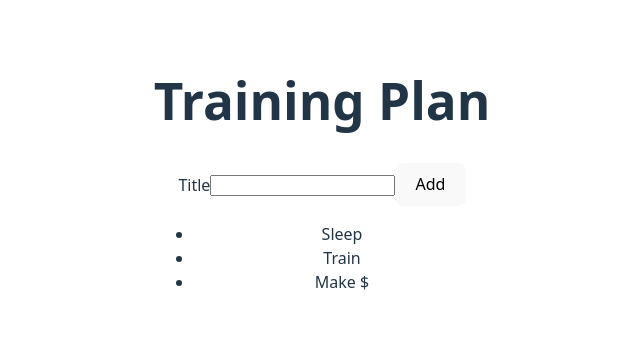
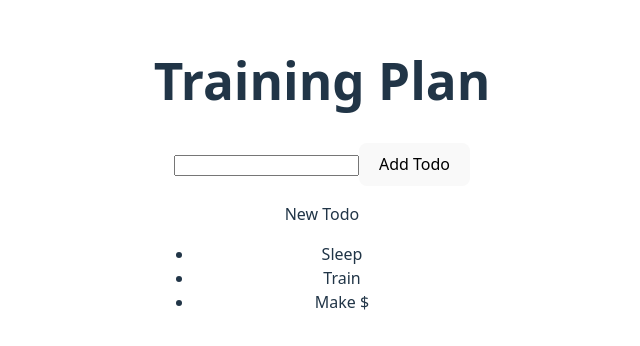
Before and after one commit to Alarlar/react-training, a React (Vite) app: page / in a window 1280 px wide. Shown: the part 226-572 px from the top of the page, without its empty margins (318-958 px from the left). Built offline with nearby package versions, Linux system fonts and the light colour scheme.

Commit message:
Add form submission and state management for todo app

```diff
--- a/src/AddTodoForm.jsx
+++ b/src/AddTodoForm.jsx
@@ -1,12 +1,19 @@
 import React from 'react';
 
-function AddTodoForm() { // Это новый компнонент
+function AddTodoForm(props) { // Это новый компнонент
+    function handleAddTodo(event) {
+        event.preventDefault();
+        console.log("Form elements:", event.target.elements);
+        const todoTitle = event.target.elements.title?.value || "";
+        console.log("todoTitle", todoTitle);
+        props.onAddTodo(todoTitle);
+        event.target.reset();
+    }
     return (
         <div>
-            <form>
-                <label htmlFor='todoTitle'>Title</label>
-                <input type='text' id='todoTitle'></input>
-                <button type='submit'>Add</button>
+            <form onSubmit={handleAddTodo}>
+                <input name='title' type='text' id='todoTitle'></input>
+                <button type='submit'>Add Todo</button>
             </form>
         </div>
     );
--- a/src/App.jsx
+++ b/src/App.jsx
@@ -1,13 +1,16 @@
 import React from 'react';
+import { useState } from 'react';
 import './App.css';
 import ToplanList from './toplanList';
 import AddTodoForm from './AddTodoForm';
 
 function App() {
+  const [newTodo, setNewTodo] = useState('New Todo')
  return (
     <div>
       <h1>Training Plan</h1>
-      <AddTodoForm />
+      <AddTodoForm onAddTodo={setNewTodo}/>
+      <p>{newTodo}</p>
       <ToplanList />
     </div>
   );
--- /dev/null
+++ b/src/TodoListItem.jsx
@@ -0,0 +1,12 @@
+import React from 'react';
+
+function TodoListItem(props) {
+    return (
+        <div>
+            <li>{props.todo.title}</li>
+        </div>
+
+    );
+}
+
+export default TodoListItem;
--- a/src/ToplanList.jsx
+++ b/src/ToplanList.jsx
@@ -1,4 +1,5 @@
 import React from 'react';
+import TodoListItem from './TodoListItem';
 
 const trainingPlan = [
     { id: 1, title: "Sleep"},
@@ -10,9 +11,9 @@ function ToplanList() {
     return (
         <div>
             <ul>
-                {trainingPlan.map((plan) =>
-                    <li key={plan.id}>{plan.title}</li>
-                )}
+                {trainingPlan.map((todo) => (
+                   <TodoListItem key={todo.id} todo={todo} />
+                ))}
             </ul>
         </div>
     );
```
